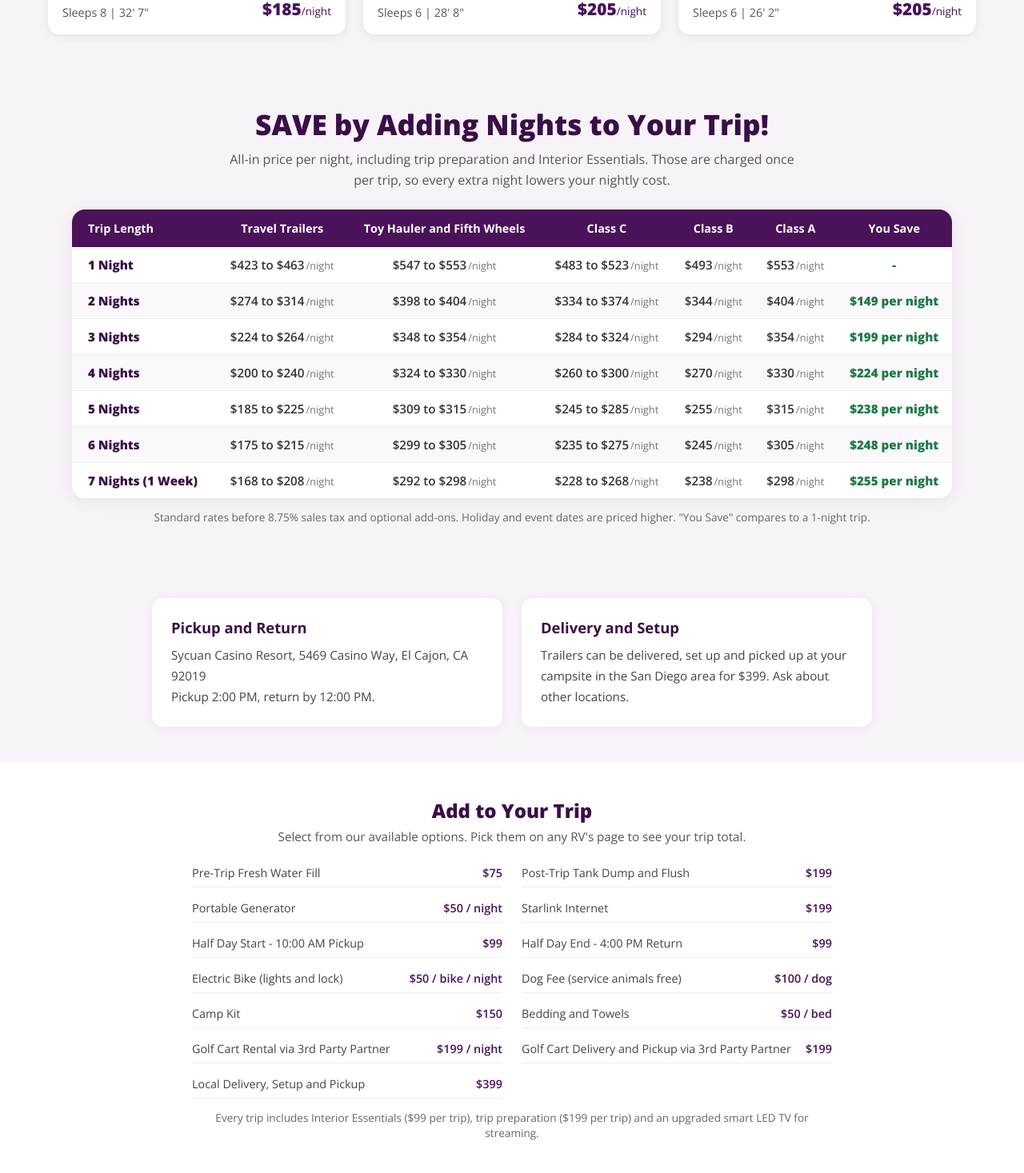
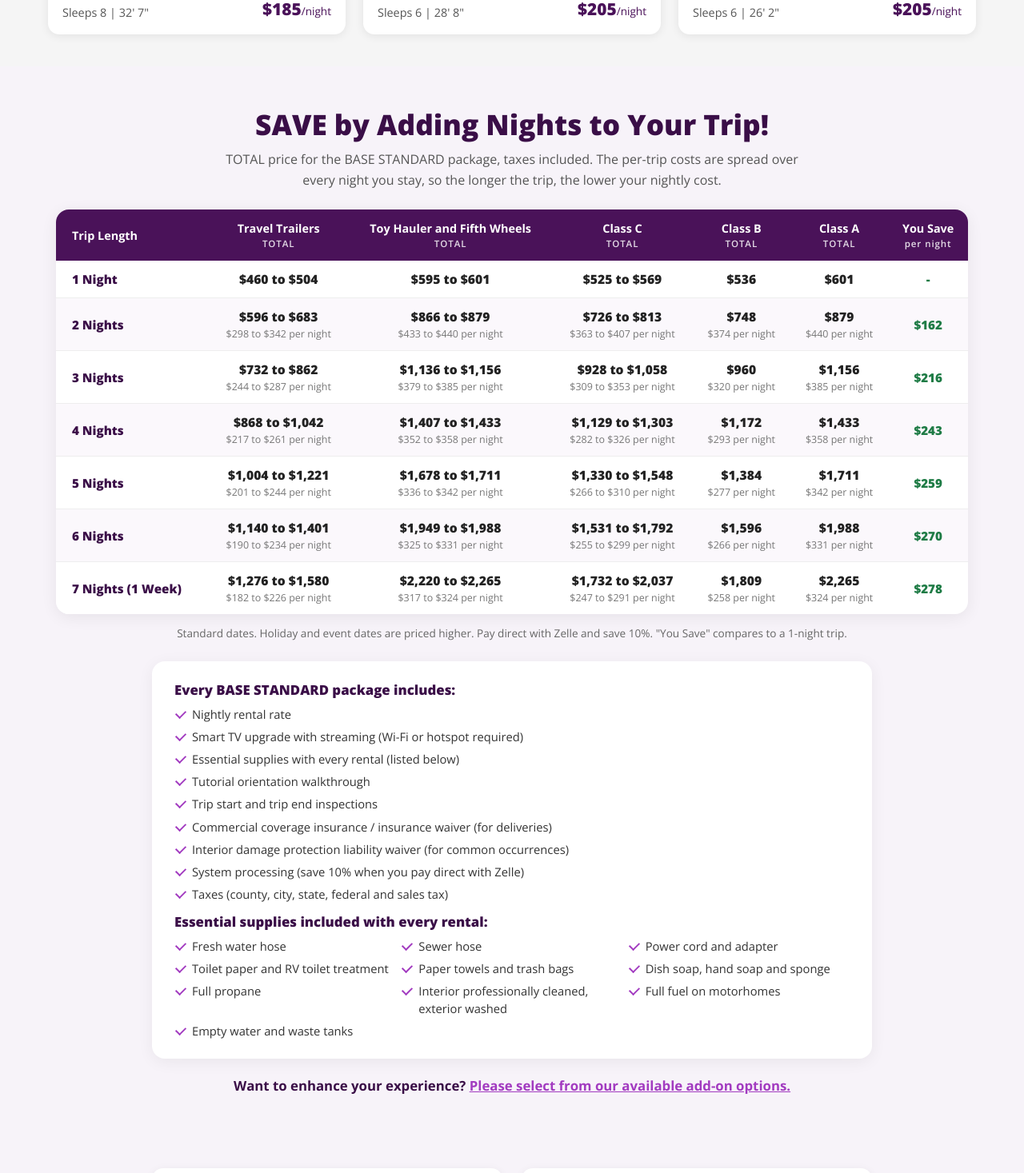
Before and after one commit to StressFreeGroup/honestrvs, a React (Vite) app: page / in a window 1280 px wide. Shown: the part 2280-3747 px from the top of the page at 80% size. Built offline with nearby package versions, Linux system fonts and the light colour scheme.

Commit message:
Pricing shows TOTAL for the BASE STANDARD package (taxes included), what's included, essential supplies, Zelle 10% savings, add-on prompt
Co-Authored-By: Claude Opus 5.5 <noreply@anthropic.com>
Claude-Session: https://claude.ai/code/session_011SMaA7kn9kD6bAnyVsdj1x

```diff
--- a/src/App.jsx
+++ b/src/App.jsx
@@ -1728,7 +1728,41 @@ const TRIP_PREP = 199
 const ESSENTIALS = 99
 const PER_TRIP = TRIP_PREP + ESSENTIALS
 const TAX = 0.0875
-const allInNight = (rate, n) => Math.round(rate + PER_TRIP / n)
+const ZELLE_DISCOUNT = 0.10
+const packageTotal = (rate, n) => Math.round((rate * n + PER_TRIP) * (1 + TAX))
+const allInNight = (rate, n) => Math.round(packageTotal(rate, n) / n)
+const money = v => '$' + Math.round(v).toLocaleString()
+
+const PACKAGE_INCLUDES = [
+  'Nightly rental rate',
+  'Smart TV upgrade with streaming (Wi-Fi or hotspot required)',
+  'Essential supplies with every rental (listed below)',
+  'Tutorial orientation walkthrough',
+  'Trip start and trip end inspections',
+  'Commercial coverage insurance / insurance waiver (for deliveries)',
+  'Interior damage protection liability waiver (for common occurrences)',
+  'System processing (save 10% when you pay direct with Zelle)',
+  'Taxes (county, city, state, federal and sales tax)'
+]
+
+const ESSENTIAL_SUPPLIES = [
+  'Fresh water hose', 'Sewer hose', 'Power cord and adapter', 'Toilet paper and RV toilet treatment',
+  'Paper towels and trash bags', 'Dish soap, hand soap and sponge', 'Full propane',
+  'Interior professionally cleaned, exterior washed', 'Full fuel on motorhomes', 'Empty water and waste tanks'
+]
+
+const PackageIncludes = ({ compact }) => (
+  <div className={compact ? '' : 'pkg-box'}>
+    <p style={{ fontWeight: 800, color: DARK, marginBottom: '8px', fontSize: compact ? '0.9rem' : '1.05rem' }}>Every BASE STANDARD package includes:</p>
+    <ul className="pkg-list">
+      {PACKAGE_INCLUDES.map(i => <li key={i}>{i}</li>)}
+    </ul>
+    <p style={{ fontWeight: 800, color: DARK, margin: '12px 0 8px', fontSize: compact ? '0.9rem' : '1.05rem' }}>Essential supplies included with every rental:</p>
+    <ul className="pkg-list pkg-cols">
+      {ESSENTIAL_SUPPLIES.map(i => <li key={i}>{i}</li>)}
+    </ul>
+  </div>
+)
 
 const PURPLE = '#4A1259'
 
@@ -1938,39 +1972,46 @@ const SavingsTable = () => {
     return { ...g, min: Math.min(...rates), max: Math.max(...rates), has: rates.length > 0 }
   }).filter(c => c.has)
   const rows = [1, 2, 3, 4, 5, 6, 7]
-  const range = (c, n) => {
-    const lo = allInNight(c.min, n), hi = allInNight(c.max, n)
-    return lo === hi ? `$${lo}` : `$${lo} to $${hi}`
-  }
+  const span = (lo, hi) => lo === hi ? money(lo) : `${money(lo)} to ${money(hi)}`
+  const saveNight = n => PER_TRIP * (1 + TAX) * (1 - 1 / n)
   return (
     <section id="pricing" style={{ background: '#F7F3F9', padding: '48px 20px', scrollMarginTop: '90px' }}>
-      <div style={{ maxWidth: '1100px', margin: '0 auto' }}>
+      <div style={{ maxWidth: '1140px', margin: '0 auto' }}>
         <h2 style={{ fontSize: 'clamp(1.6rem, 3.4vw, 2.2rem)', fontWeight: 800, color: DARK, textAlign: 'center' }}>SAVE by Adding Nights to Your Trip!</h2>
-        <p style={{ fontSize: '1rem', color: '#555', textAlign: 'center', margin: '8px auto 24px', maxWidth: '720px', lineHeight: 1.6 }}>
-          All-in price per night, including trip preparation and Interior Essentials. Those are charged once per trip, so every extra night lowers your nightly cost.
+        <p style={{ fontSize: '1rem', color: '#555', textAlign: 'center', margin: '8px auto 24px', maxWidth: '760px', lineHeight: 1.6 }}>
+          TOTAL price for the BASE STANDARD package, taxes included. The per-trip costs are spread over every night you stay, so the longer the trip, the lower your nightly cost.
         </p>
         <div className="save-wrap">
           <table className="save-table">
             <thead>
               <tr>
                 <th>Trip Length</th>
-                {cols.map(c => <th key={c.label}>{c.label}</th>)}
-                <th>You Save</th>
+                {cols.map(c => <th key={c.label}>{c.label}<span className="th-sub">TOTAL</span></th>)}
+                <th>You Save<span className="th-sub">per night</span></th>
               </tr>
             </thead>
             <tbody>
               {rows.map(n => (
                 <tr key={n}>
                   <td className="len">{n === 1 ? '1 Night' : n === 7 ? '7 Nights (1 Week)' : `${n} Nights`}</td>
-                  {cols.map(c => <td key={c.label}>{range(c, n)}<span className="per">/night</span></td>)}
-                  <td className="save">{n === 1 ? '-' : `$${Math.round(PER_TRIP - PER_TRIP / n)} per night`}</td>
+                  {cols.map(c => (
+                    <td key={c.label}>
+                      <span className="tot">{span(packageTotal(c.min, n), packageTotal(c.max, n))}</span>
+                      {n > 1 && <span className="per">{span(allInNight(c.min, n), allInNight(c.max, n))} per night</span>}
+                    </td>
+                  ))}
+                  <td className="save">{n === 1 ? '-' : money(saveNight(n))}</td>
                 </tr>
               ))}
             </tbody>
           </table>
         </div>
-        <p style={{ fontSize: '0.85rem', color: '#666', textAlign: 'center', marginTop: '14px' }}>
-          Standard rates before 8.75% sales tax and optional add-ons. Holiday and event dates are priced higher. "You Save" compares to a 1-night trip.
+        <p style={{ fontSize: '0.85rem', color: '#666', textAlign: 'center', margin: '14px 0 26px' }}>
+          Standard dates. Holiday and event dates are priced higher. Pay direct with Zelle and save 10%. "You Save" compares to a 1-night trip.
+        </p>
+        <PackageIncludes />
+        <p style={{ textAlign: 'center', marginTop: '22px', fontSize: '1.05rem', color: DARK, fontWeight: 700 }}>
+          Want to enhance your experience? <a href="#" onClick={e => { e.preventDefault(); document.getElementById('addons')?.scrollIntoView({ behavior: 'smooth' }) }} style={{ color: ACCENT, textDecoration: 'underline' }}>Please select from our available add-on options.</a>
         </p>
       </div>
     </section>
@@ -1986,9 +2027,9 @@ const TripBuilder = ({ rv, dates, onChange }) => {
   const setQty = (a, q) => setSel(s => ({ ...s, [a.id]: q }))
   const chosen = options.filter(a => sel[a.id])
   const addTotal = chosen.reduce((t, a) => t + addOnCost(a, sel[a.id], nights), 0)
-  const rental = rv.price * nights
-  const subtotal = rental + PER_TRIP + addTotal
-  const tax = Math.round(subtotal * TAX)
+  const base = packageTotal(rv.price, nights)
+  const total = Math.round(base + addTotal * (1 + TAX))
+  const subtotal = total
   useEffect(() => {
     onChange && onChange({ nights, chosen: chosen.map(a => `${a.name}${a.unit ? ' x' + sel[a.id] : ''}`), subtotal })
   }, [nights, JSON.stringify(sel)])
@@ -2008,10 +2049,10 @@ const TripBuilder = ({ rv, dates, onChange }) => {
         </div>
       </div>
       <p style={{ fontSize: '0.85rem', color: ACCENT, fontWeight: 700, marginBottom: '12px' }}>
-        ${allInNight(rv.price, nights)} per night all-in for {nights} night{nights > 1 ? 's' : ''}{nights < 7 ? `. Add a night and it drops to $${allInNight(rv.price, nights + 1)}.` : '.'}
+        {money(allInNight(rv.price, nights))} per night for {nights} night{nights > 1 ? 's' : ''}, taxes included{nights < 7 ? `. Add a night and it drops to ${money(allInNight(rv.price, nights + 1))}.` : '.'}
       </p>
       <details className="addon-picker">
-        <summary>Add to your trip{chosen.length ? ` (${chosen.length} selected)` : ''}</summary>
+        <summary>Want to enhance your experience? Select add-ons{chosen.length ? ` (${chosen.length})` : ''}</summary>
         {options.map(a => (
           <label key={a.id} className="addon-row">
             <input type="checkbox" checked={!!sel[a.id]} onChange={() => toggle(a)} />
@@ -2026,14 +2067,16 @@ const TripBuilder = ({ rv, dates, onChange }) => {
         ))}
       </details>
       <div style={{ borderTop: '1px solid #eee', marginTop: '12px', paddingTop: '10px' }}>
-        {row(`$${rv.price} x ${nights} night${nights > 1 ? 's' : ''}`, `$${rental.toLocaleString()}`)}
-        {row('Trip preparation', `$${TRIP_PREP}`)}
-        {row('Interior Essentials', `$${ESSENTIALS}`)}
-        {chosen.map(a => row(`${a.name}${a.unit ? ` x ${sel[a.id]}` : ''}`, `$${addOnCost(a, sel[a.id], nights).toLocaleString()}`))}
-        {row('Sales tax (8.75%)', `$${tax.toLocaleString()}`)}
-        {row('Estimated total', `$${(subtotal + tax).toLocaleString()}`, true)}
+        {row(`BASE STANDARD package, ${nights} night${nights > 1 ? 's' : ''}`, money(base))}
+        {chosen.map(a => row(`${a.name}${a.unit ? ` x ${sel[a.id]}` : ''}`, money(addOnCost(a, sel[a.id], nights) * (1 + TAX))))}
+        {row('TOTAL (taxes included)', money(total), true)}
+        {row('Pay direct with Zelle (save 10%)', money(total * (1 - ZELLE_DISCOUNT)))}
       </div>
-      <p style={{ fontSize: '0.78rem', color: '#777', marginTop: '6px' }}>Estimate at the standard rate. Holiday and event dates are priced higher. Katya confirms the final price with you.</p>
+      <details style={{ marginTop: '10px' }}>
+        <summary style={{ cursor: 'pointer', fontSize: '0.85rem', fontWeight: 700, color: PURPLE }}>What's included in the BASE STANDARD package</summary>
+        <div style={{ marginTop: '8px' }}><PackageIncludes compact /></div>
+      </details>
+      <p style={{ fontSize: '0.78rem', color: '#777', marginTop: '8px' }}>Standard dates. Holiday and event dates are priced higher. Katya confirms the final price with you.</p>
     </div>
   )
 }
@@ -2104,7 +2147,7 @@ const HomePage = ({ go, dates, setDates, group, setGroup }) => {
       <section id="addons" style={{ background: 'white', padding: '44px 20px', scrollMarginTop: '90px' }}>
         <div style={{ maxWidth: '800px', margin: '0 auto' }}>
           <h3 style={{ fontSize: '1.5rem', fontWeight: 800, marginBottom: '6px', color: DARK, textAlign: 'center' }}>Add to Your Trip</h3>
-          <p style={{ fontSize: '0.95rem', color: '#555', textAlign: 'center', marginBottom: '18px' }}>Select from our available options. Pick them on any RV's page to see your trip total.</p>
+          <p style={{ fontSize: '0.95rem', color: '#555', textAlign: 'center', marginBottom: '18px' }}>Want to enhance your experience? Please select from our available add-on options on any RV's page to see your trip TOTAL.</p>
           <div style={{ display: 'grid', gridTemplateColumns: 'repeat(auto-fill, minmax(320px, 1fr))', gap: '8px 24px' }}>
             {addOns.map(a => (
               <div key={a.name} style={{ display: 'flex', justifyContent: 'space-between', gap: '12px', padding: '8px 0', borderBottom: '1px solid #eee', fontSize: '0.9rem' }}>
@@ -2114,7 +2157,7 @@ const HomePage = ({ go, dates, setDates, group, setGroup }) => {
             ))}
           </div>
           <p style={{ fontSize: '0.85rem', color: '#666', marginTop: '14px', textAlign: 'center' }}>
-            Every trip includes Interior Essentials ($99 per trip), trip preparation ($199 per trip) and an upgraded smart LED TV for streaming.
+            Add-on prices shown before tax. Your trip TOTAL on each RV page includes taxes.
           </p>
         </div>
       </section>
@@ -2178,7 +2221,7 @@ const RVDetailPage = ({ slug, onNavigate, dates = {} }) => {
   }
 
   const subject = encodeURIComponent(`Rental request: ${rv.name}`)
-  const body = encodeURIComponent(`Hi Katya,\n\nI'd like to check availability for the ${rv.name}.\n\nDates: ${dates.start && dates.end ? fmtDate(dates.start) + ' to ' + fmtDate(dates.end) : ''}\nNights: ${trip ? trip.nights : ''}\nAdd-ons: ${trip && trip.chosen.length ? trip.chosen.join(', ') : 'none'}\nEstimate before tax: ${trip && rv.price ? '$' + trip.subtotal.toLocaleString() : ''}\nNumber of guests:\nPickup or delivery:\n\nThanks!`)
+  const body = encodeURIComponent(`Hi Katya,\n\nI'd like to check availability for the ${rv.name}.\n\nDates: ${dates.start && dates.end ? fmtDate(dates.start) + ' to ' + fmtDate(dates.end) : ''}\nNights: ${trip ? trip.nights : ''}\nAdd-ons: ${trip && trip.chosen.length ? trip.chosen.join(', ') : 'none'}\nEstimated TOTAL (taxes included): ${trip && rv.price ? '$' + trip.subtotal.toLocaleString() : ''}\nNumber of guests:\nPickup or delivery:\n\nThanks!`)
   const mainSrc = showFloorplan && rv.floorplan ? rv.floorplan : rv.images[idx]
 
   const btn = (filled) => ({
@@ -2245,7 +2288,7 @@ const RVDetailPage = ({ slug, onNavigate, dates = {} }) => {
               <span style={{ color: '#666', fontSize: '1rem' }}>/ night</span>
             </> : <span style={{ fontSize: '1.6rem', fontWeight: 700, color: PURPLE }}>Call for rate</span>}
           </div>
-          <p style={{ fontSize: '0.8rem', color: '#666', marginBottom: '16px' }}>Standard nightly rate. Every trip adds $199 trip preparation and $99 Interior Essentials, once per trip.</p>
+          <p style={{ fontSize: '0.8rem', color: '#666', marginBottom: '16px' }}>Standard nightly rate. Your TOTAL below is the BASE STANDARD package with taxes included.</p>
           {rv.price && <TripBuilder rv={rv} dates={dates} onChange={setTrip} />}
 
           {rv.rvshare && <a href={rv.rvshare} target="_blank" rel="noopener noreferrer" style={btn(true)}>Book on RVshare</a>}
@@ -2399,7 +2442,14 @@ function App() {
         .save-table td.len { position: sticky; left: 0; background: white; z-index: 1; }
         .save-table tr:nth-child(even) td.len { background: #FBF8FC; }
         .save-table td.save { color: #1E7B45; font-weight: 800; }
-        .save-table .per { color: #777; font-weight: 400; font-size: 0.8rem; margin-left: 2px; }
+        .save-table .per { display: block; color: #777; font-weight: 400; font-size: 0.78rem; margin-top: 2px; }
+        .save-table .tot { display: block; font-weight: 800; color: #222; font-size: 0.98rem; }
+        .save-table .th-sub { display: block; font-size: 0.72rem; font-weight: 600; letter-spacing: 0.08em; opacity: 0.85; margin-top: 2px; }
+        .pkg-box { background: white; border-radius: 16px; padding: 24px 28px; box-shadow: 0 4px 20px rgba(0,0,0,0.06); max-width: 900px; margin: 0 auto; }
+        .pkg-list { list-style: none; display: grid; gap: 6px; }
+        .pkg-list li { position: relative; padding-left: 22px; font-size: 0.92rem; color: #333; line-height: 1.5; }
+        .pkg-list li::before { content: ''; position: absolute; left: 2px; top: 6px; width: 10px; height: 6px; border-left: 2.5px solid ${ACCENT}; border-bottom: 2.5px solid ${ACCENT}; transform: rotate(-45deg); }
+        .pkg-cols { grid-template-columns: repeat(auto-fill, minmax(240px, 1fr)); }
         .trip-builder { border: 1px solid #eee; border-radius: 12px; padding: 16px; margin-bottom: 16px; background: #FCFAFD; }
         .stepper { display: flex; align-items: center; border: 1px solid #ddd; border-radius: 10px; overflow: hidden; background: white; }
         .stepper button { width: 38px; height: 36px; border: none; background: white; font-size: 1.2rem; font-weight: 700; color: ${PURPLE}; cursor: pointer; }
```
Also changed, not shown: 3 other files (tests, documents, lock files or other folders).
